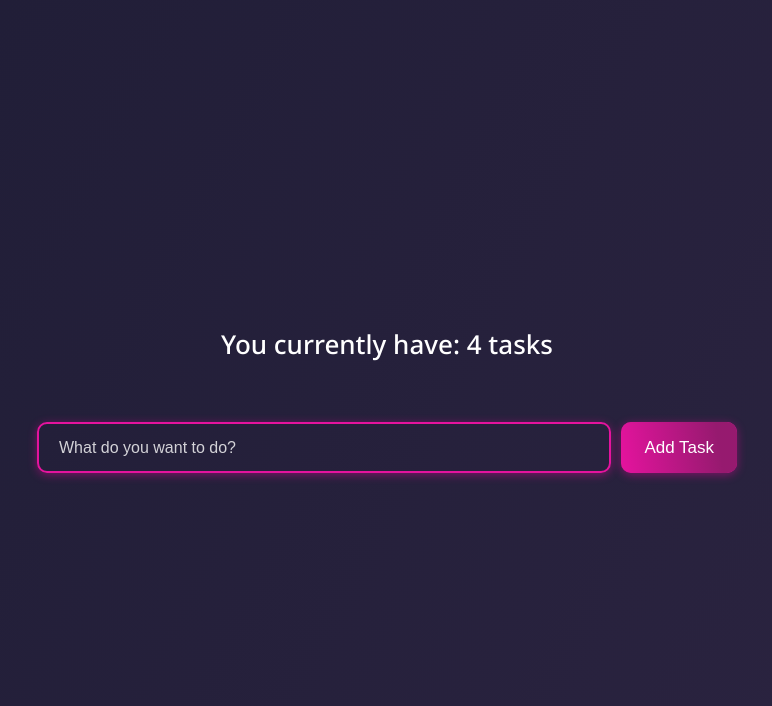
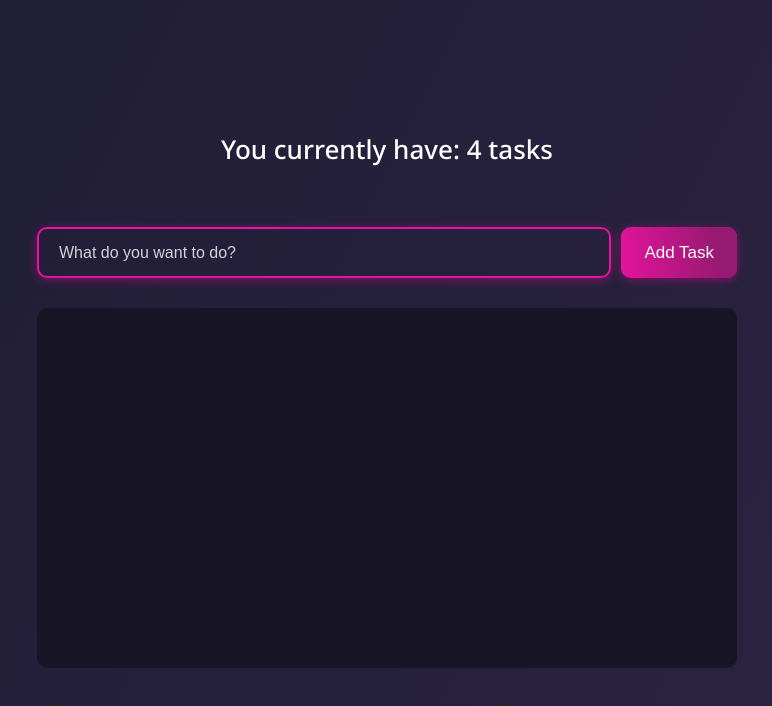
Before and after one commit to sofiakotsan/todo-app, a React (Create React App) app: page / in a window 1280 px wide. Shown: the top 706 px of the page, without its empty margins (253-1025 px from the left). Built offline with nearby package versions, Linux system fonts and the light colour scheme.

Commit message:
added todo list markup

```diff
--- a/src/App.js
+++ b/src/App.js
@@ -9,6 +9,7 @@ function App() {
 			<div className='container'>
 				<h1 className='h1'>You currently have: 4 tasks</h1>
 				<TodoForm/>
+				<TodoList/>
 			</div>
 		</div>
 	);
--- /dev/null
+++ b/src/components/TodoList/TodoList.css
@@ -0,0 +1,13 @@
+.todo-list {
+    width: 100%;
+    padding: 30px;
+    background: var(--dark-purple);
+    border-radius: var(--border-radius);
+    margin-top: 30px;
+    height: 45vh;
+    max-height: 400px;
+    display: flex;
+    flex-direction: column;
+    gap: 15px;
+    overflow-y: auto;
+}
--- a/src/components/TodoList/TodoList.js
+++ b/src/components/TodoList/TodoList.js
@@ -1,8 +1,11 @@
 import React from "react";
+import "./TodoList.css"
 
 const TodoList = () => {
     return (
-        <div></div>
+        <div className="todo-list">
+
+        </div>
     );
 }
 
```
